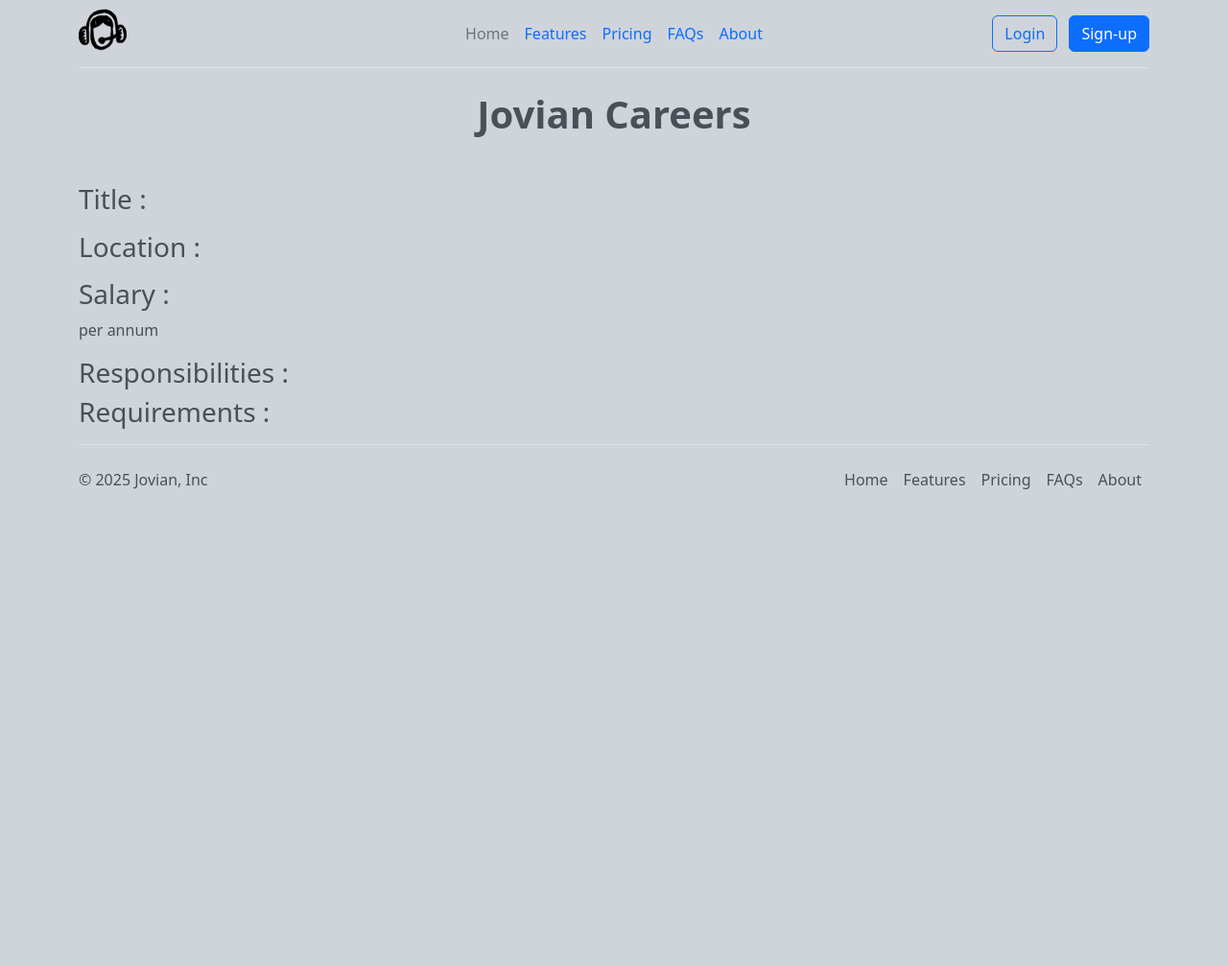
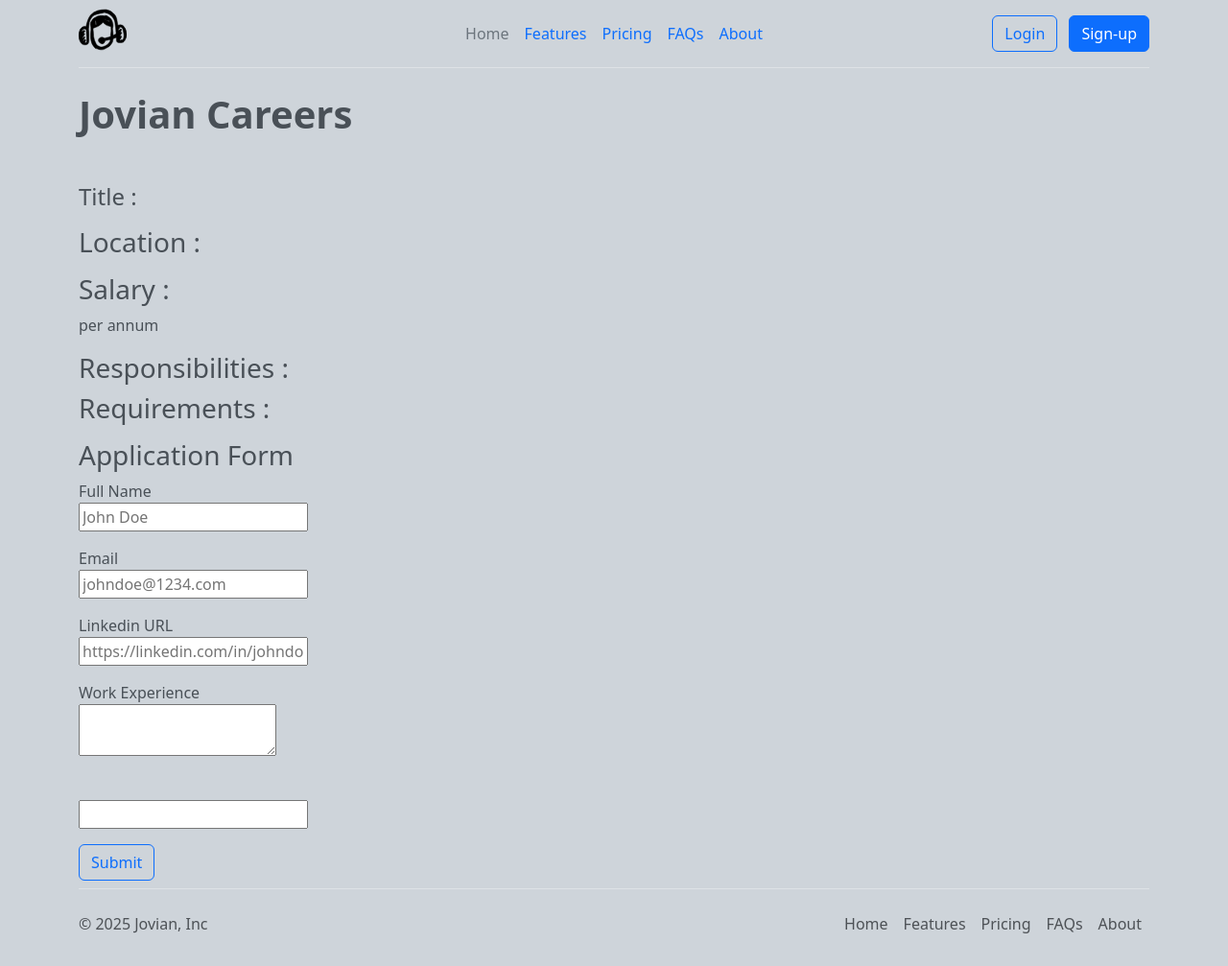
Before and after one commit to dipesh4000/Jovian_Clone, a Flask app: template templates/jobpage.html in a window 1280 px wide. Shown: the whole page at 96% size. Before the commit the page ends 510 px from the top, so only its background shows below. Run offline with Flask 3, Linux system fonts and the light colour scheme; the template is opened without the code that fills it, so the values that code supplies are empty.

Commit message:
made a submission form

```diff
--- a/app.py
+++ b/app.py
@@ -1,4 +1,4 @@
-from flask import Flask, render_template, jsonify
+from flask import Flask, render_template, jsonify, request
 from flask import jsonify
 from database import load_jobs, load_jobs_by_id
 
@@ -17,6 +17,11 @@
         return "Not Found", 404
     return render_template("jobpage.html", job = job)
 
+@app.route("/job/<id>/submit", methods=['post'])
+def apply_to_job(id):
+    data = request.form
+    return render_template("submitted.html", application = data, job= job)
+
 @app.route("/api/jobs")
 def jobsapi():
     return jsonify(jobs)
--- /dev/null
+++ b/templates/applyform.html
@@ -0,0 +1,25 @@
+<h3>Application Form</h3>
+<form action="/job/{{job['id']}}/submit" method="post">
+    <div class="mb-3">
+        <label for="Name"> Full Name</label><br>
+        <input type="text" name="full_name" placeholder="John Doe">
+    </div>
+
+    <div class="mb-3"><label for="Email">Email</label><br>
+        <input type="email" name="email" placeholder="johndoe@1234.com">
+    </div>
+
+    <div class="mb-3"><label for="URl">Linkedin URL</label><br>
+        <input type="url" placeholder="https://linkedin.com/in/johndoe">
+    </div>
+    <div class="mb-3">
+        <label>Work Experience</label><br>
+        <textarea name="work_experience"></textarea>
+    </div>
+    <div class="mb-3">
+        <label for="Resume URL"></label><br>
+        <input type="url">
+    </div>
+
+    <input type="submit" class="btn btn-outline-primary">
+</form>
--- a/templates/jobpage.html
+++ b/templates/jobpage.html
@@ -11,9 +11,9 @@
 <body class="bg-dark-subtle text-dark-emphasis">
     {% include 'head.html' %}
     <div class="container">
-        <h1 class="text-center fw-bold fs-1 mt-3 mb-5">Jovian Careers</h1>
-        <div>
-            <h3>Title :</h3>
+        <h1 class="8-0text-center fw-bold fs-1 mt-3 mb-5">Jovian Careers</h1>
+        <div class="lead">
+            <h4>Title :</h4>
             <p>{{job.title}}</p>
         </div>
         <div>
@@ -36,6 +36,7 @@
                 {% endfor %}
             </ul>
         </div>
+        {% include 'applyform.html' %}
     </div>
     {% include 'foot.html' %}
 </body>
```
Also changed, not shown: templates/submitted.html (added, +27 -0 lines).
